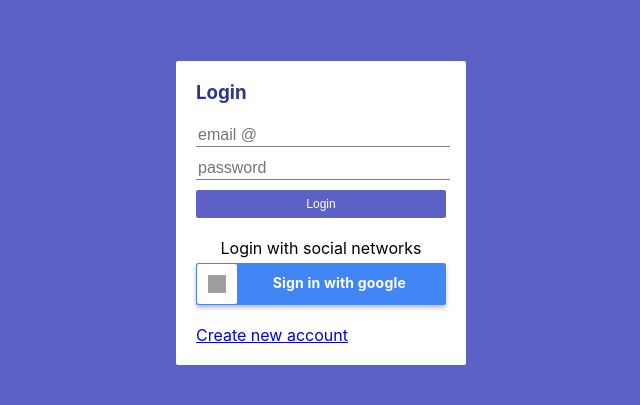
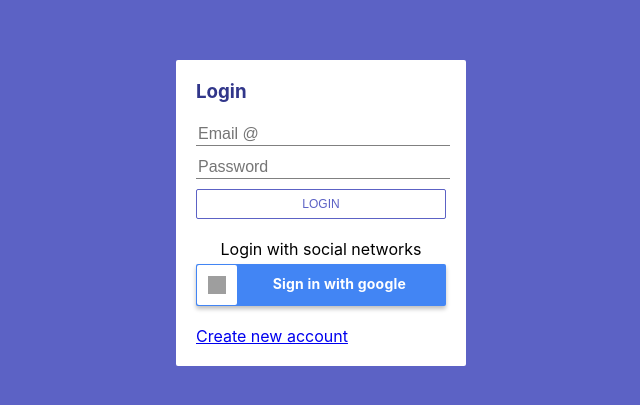
Before and after one commit to jonnyMcBourne/journal-app, a React (Create React App) app: page /auth/login in a window 1280 px wide. Shown: the part 187-592 px from the top of the page, without its empty margins (319-959 px from the left). Built offline with nearby package versions, Linux system fonts and the light colour scheme; grey boxes are pictures that could not be loaded.

Commit message:
refactor button and inputs to components

```diff
--- a/src/components/auth/LoginScreen.js
+++ b/src/components/auth/LoginScreen.js
@@ -1,8 +1,20 @@
-import React from 'react'
+import React, { useState } from 'react'
 import { Link } from 'react-router-dom'
+//components
+import {Button} from '../commons/Button.js'
+
+// fucntion
+const onSubmitLogin=(e)=>{
+  e.preventDefault();
+  console.log("hola")
+}
+
 
 export const LoginScreen = () => {
-    return (
+
+  const [disabledButton,setDisabledButton] = useState(false);
+
+  return (
       <div>
         <h3 className="auth__title" >Login</h3>
 
@@ -11,18 +23,26 @@ export const LoginScreen = () => {
            className="auth__input"
            type="text"
            name="email"
-
-           placeholder="email @"
+           placeholder="Email @"
            autoComplete="off"
             />
           <input
            className="auth__input"
             type="password"
             name="password"
-
-            placeholder="password"
+            autoComplete="off"
+            placeholder="Password"
           />
-          <button className="btn btn-primary btn-block" type="submit" >Login</button>
+           <Button
+            children="LOGIN"
+           type="submit"
+           buttonStyle="btn-outline"
+           buttonSize="btn-large"
+           onClick={onSubmitLogin}
+           disabled={disabledButton}
+           buttonAligned="center"
+           />
+           {/*<button className="btn btn-primary btn-large"  >Login</button>*/}
 
           <div className="auth__social-networks" >
             <p>Login with social networks</p>
--- /dev/null
+++ b/src/components/commons/Button.js
@@ -0,0 +1,42 @@
+import React from 'react';
+import PropTypes from 'prop-types';
+
+    const STYLES=['btn-primary', 'btn-outline'];
+    const SIZES=['btn-small','btn-medium', 'btn-large'];
+    const ALIGNED=['btn-left', 'btn-left','btn-right'];
+
+export const Button = ({
+    children,
+    type,
+    onClick,
+    buttonStyle,
+    buttonSize,
+    buttonAligned,
+    disabled
+}) => {
+    const checkButtonStyle = STYLES.includes(buttonStyle)?buttonStyle:STYLES[0];
+    const checkButtonSize= SIZES.includes(buttonSize)?buttonSize:SIZES[0]
+    const checkAligned = ALIGNED.includes(buttonAligned)?buttonAligned:ALIGNED[0]
+
+    return (
+        <div className={checkAligned} >
+        <button
+            className={`btn ${checkButtonStyle} ${checkButtonSize}`}
+            onClick={onClick}
+            type={type}
+            disabled={disabled}
+        >
+            {children}
+        </button>
+        </div>
+    )
+}
+Button.propTypes = {
+    children:PropTypes.string.isRequired,
+    onClick: PropTypes.func.isRequired,
+    type: PropTypes.string.isRequired,
+    disabled: PropTypes.bool.isRequired,
+    buttonAligned: PropTypes.string,
+    buttonSize: PropTypes.string,
+    buttonStyle: PropTypes.string,
+}
--- a/src/routers/AuthRouter.js
+++ b/src/routers/AuthRouter.js
@@ -7,13 +7,12 @@ import {RegisterScreen} from '../components/auth/RegisterScreen';
 export const AuthRouter = () => {
     return (
         <div className="auth__main" >
+            <div className="auth__box-container" >
             <Switch>
-             <div className="auth__box-container" >
                 <Route path="/auth/login"  component={LoginScreen} />
                 <Route exact path="/auth/register" component={RegisterScreen} />
-             </div>
             </Switch>
-
+            </div>
         </div>
     )
 }
--- a/src/styles/components/_buttons.scss
+++ b/src/styles/components/_buttons.scss
@@ -8,11 +8,21 @@
     &:focus{
         outline:none;
     }
+}
+//STYLES
 
+.btn-outline{
+    background-color: transparent;
+    border: 1px solid $primary;
+    color: $primary;
+    border-radius: 2px;
+    &:hover{
+        background-color:$primary;
+        border: 1px solid $primary;
+        color: white;
+    }
 }
-.btn-block{
-    width:100%;
-}
+
 .btn-primary{
   background-color: $primary;
   border-radius: 2px;
@@ -25,6 +35,26 @@
 }
 }
 
+//SIZES
+.btn-large{
+    width:100%;
+}
+.btn-medium{
+    width: 50%;
+}
+//ALIGNED
+.btn-center{
+    display: flex;
+    justify-content: center;
+}
+.btn-left{
+    display: flex;
+    justify-content: flex-start;
+}
+.btn-right{
+    display: flex;
+    justify-content: flex-end;
+}
 
 
 
```
